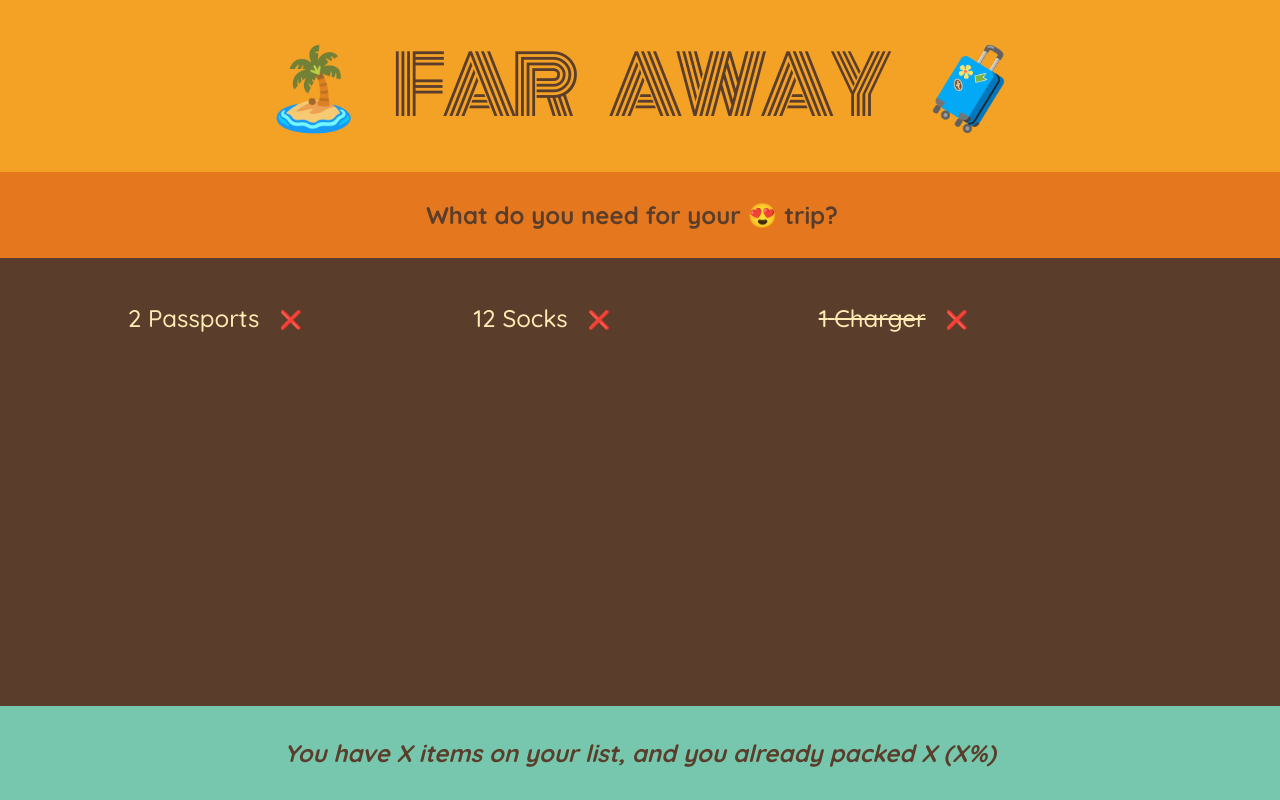
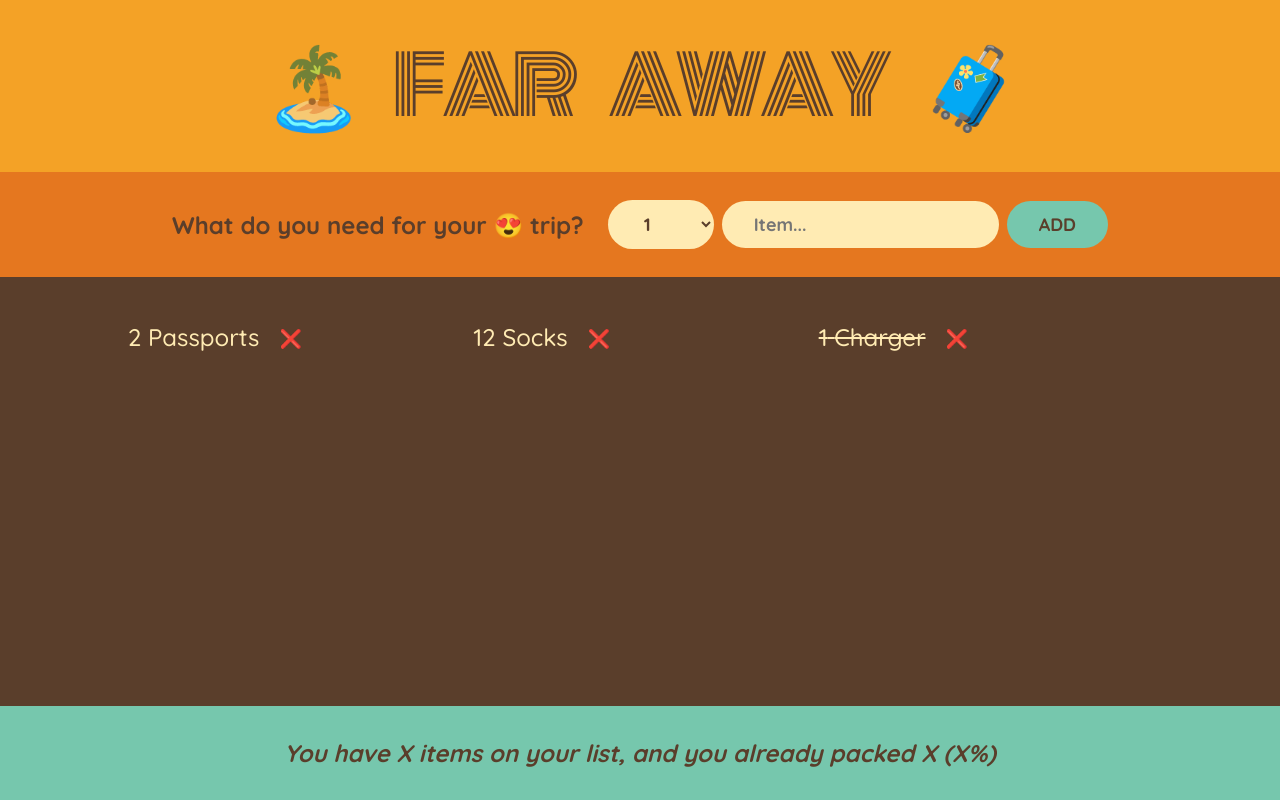
Before and after one commit to Rhyanlugo/travel-list, a React (Create React App) app: page / in a window 1280 px wide. Built offline with nearby package versions, Linux system fonts and the light colour scheme.

Commit message:
Finished section 6, part 72

```diff
--- a/src/App.js
+++ b/src/App.js
@@ -20,10 +20,23 @@
 }
 
 function Form() {
+  function handleSubmit(evnt) {
+    evnt.preventDefault();
+  }
+
   return (
-    <div className="add-form">
+    <form className="add-form" onSubmit={handleSubmit}>
       <h3>What do you need for your 😍 trip?</h3>
-    </div>
+      <select>
+        {Array.from({ length: 20 }, (_, i) => i + 1).map((num) => (
+          <option value={num} key={num}>
+            {num}
+          </option>
+        ))}
+      </select>
+      <input type="text" placeholder="Item..." />
+      <button>Add</button>
+    </form>
   );
 }
 
@@ -32,7 +45,7 @@
     <div className="list">
       <ul>
         {initialItems.map((item) => (
-          <Item item={item} />
+          <Item item={item} key={item.id} />
         ))}
       </ul>
     </div>
```
